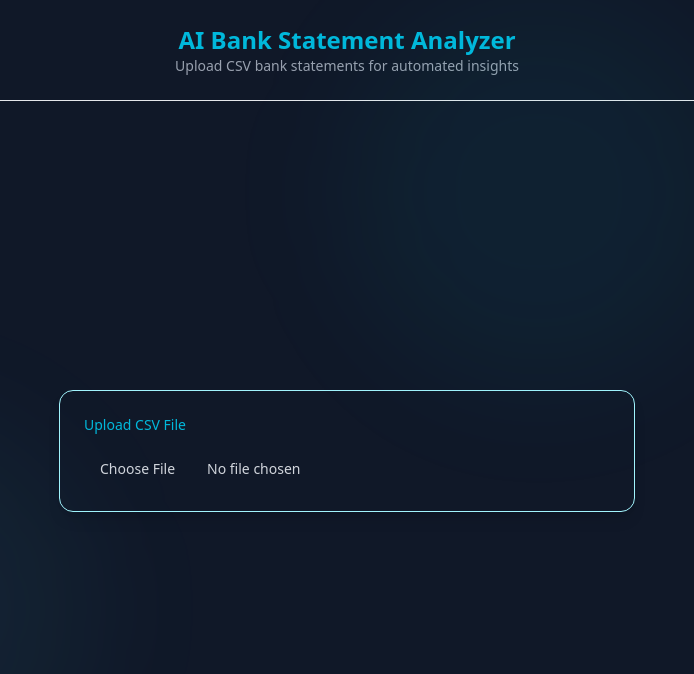
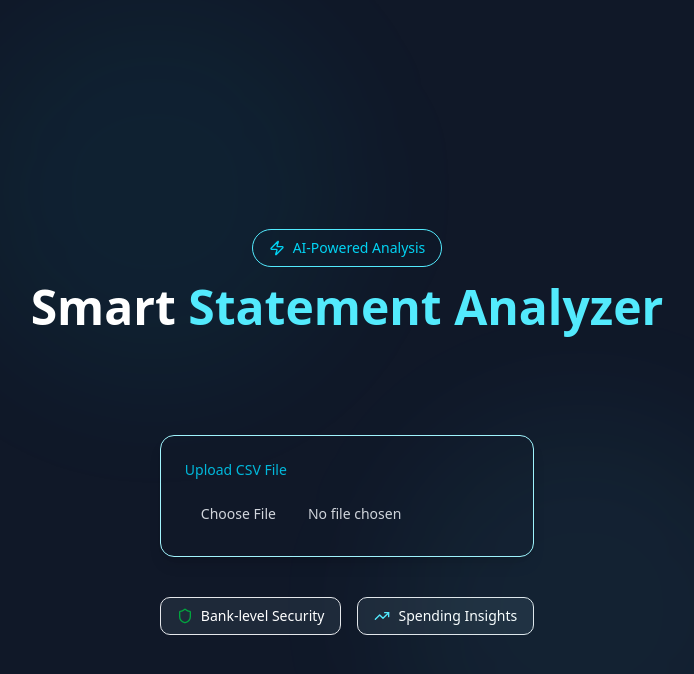
Before and after one commit to smundhra-svg/AI-financial-advisor, a React app in the folder frontend/: page / in a window 1280 px wide. Shown: the top 674 px of the page, without its empty margins (293-987 px from the left). Built offline with nearby package versions, Linux system fonts and the light colour scheme; the HTML template or start-up script is replaced by a standard one.

Commit message:
Ending the feature

```diff
--- a/frontend/src/Components/components/CategoryWiseChart.tsx
+++ b/frontend/src/Components/components/CategoryWiseChart.tsx
@@ -36,7 +36,8 @@ export function formattedDateToMonth(dateString:string){
 
 export function CategoryWiseChart({data}: CategoryWiseChartProps) {
     const navigate = useNavigate()
-  const { categories, summary } = data
+  const { data:categories, summary } = data
+  if(!categories.length) return null;
   const chartData = Object.entries(summary.categories as Record<string, number>).map(
     ([category, amount]) => ({
       category,
@@ -70,10 +71,10 @@ const year = new Date(categories[0].txnDate).getFullYear();
       <CardHeader>
         <CardTitle>Expense by Category</CardTitle>
         <CardDescription>{startingMonth} - {endingMonth}</CardDescription>
-        <button className="bg-white rounded-md w-45 h-10 p-2 text-black hover:bg-gray-400 cursor-pointer hover:w-47 hover:h-12 transition-all"
+        {/* <button className="bg-white rounded-md w-45 h-10 p-2 text-black hover:bg-gray-400 cursor-pointer hover:w-47 hover:h-12 transition-all"
         onClick={()=> navigate("/transactions")}>
           See All Transactions
-        </button>
+        </button> */}
       </CardHeader>
       <CardContent>
         <ChartContainer config={chartConfig}>
@@ -88,7 +89,7 @@ const year = new Date(categories[0].txnDate).getFullYear();
             <YAxis
               dataKey="category"
               type="category"
-              className="text-l"
+              className="text-md font-light"
               tickLine={false}
               tickMargin={10}
               axisLine={false}
--- a/frontend/src/Components/components/Loader.tsx
+++ b/frontend/src/Components/components/Loader.tsx
@@ -13,7 +13,7 @@ import { useNavigate } from "react-router"
 export function Loader() {
   const navigate = useNavigate();
   return (
-    <Empty className="bg-accent-foreground w-screen h-screen">
+    <Empty className="bg-primary w-screen h-screen">
       <EmptyHeader>
         <EmptyMedia variant="icon">
           <Spinner />
--- a/frontend/src/DTO/dashboard.dto.ts
+++ b/frontend/src/DTO/dashboard.dto.ts
@@ -20,7 +20,7 @@ export interface Summary{
 }
 
 export interface DashBoardData{
-    categories: CategoriesTransactions[],
+    data: CategoriesTransactions[],
     summary: Summary,
     insights: string
 }
--- a/frontend/src/hooks/DashboardContext.tsx
+++ b/frontend/src/hooks/DashboardContext.tsx
@@ -9,8 +9,8 @@ import { CategoriesTransactions, DashBoardData } from "DTO/dashboard.dto";
 import { fetchDashboardData } from "@service/dashboard.service";
 
 type DashboardContextType = {
-  data: CategoriesTransactions | null;
-  setData: React.Dispatch<React.SetStateAction<CategoriesTransactions | null>>;
+  data: DashBoardData | null;
+  setData: React.Dispatch<React.SetStateAction<DashBoardData | null>>;
   loading: boolean;
   error: string | null;
   loadDashboard: ()=> Promise<void>;
@@ -19,7 +19,7 @@ type DashboardContextType = {
 const DashboardContext = createContext<DashboardContextType | undefined>(undefined);
 
 export const DashboardProvider = ({ children }: { children: ReactNode }) => {
-  const [data, setData] = useState<CategoriesTransactions | null>(null);
+  const [data, setData] = useState<DashBoardData | null>(null);
   const [loading, setLoading] = useState(true);
   const [error, setError] = useState<string | null>(null);
 
--- a/frontend/src/pages/dashboardAnalytics.tsx
+++ b/frontend/src/pages/dashboardAnalytics.tsx
@@ -37,7 +37,7 @@ export function DashboardData() {
 
             const map = new Map<string,{ date: string; income: number; expense: number }>()
 
-                for (const txn of data.categories) {
+                for (const txn of data.data) {
                     const date = txn.txnDate
 
                     if (!map.has(date)) {
--- a/frontend/src/pages/fileUpload.tsx
+++ b/frontend/src/pages/fileUpload.tsx
@@ -2,6 +2,7 @@ import { useState } from "react";
 import axios from "axios";
 import { useNavigate } from "react-router";
 import { axiosClient } from "../api/axiosClient";
+import { Shield, TrendingUp ,Zap } from "lucide-react";
 
 const FileUpload = () => {
   const [file, setFile] = useState<File | null>(null);
@@ -72,23 +73,31 @@ const FileUpload = () => {
     };
 
   return (
-    <div className="min-h-screen bg-primary text-cyan-500 flex flex-col ">
+
+    <div className="min-h-screen bg-primary text-cyan-500 flex flex-col justify-center items-center">
       {/* Header */}
       {/* Background gradient effects */}
     <div className="absolute inset-0 gradient-radial pointer-events-none" />
-    <div className="absolute top-0 left-1/2 w-96 h-96 bg-cyan-400/5 rounded-full blur-3xl" />
-    <div className="absolute bottom-0 right-1/1.2 w-96 h-96 bg-cyan-300/5 rounded-full blur-3xl" />
-      <header className="px-8 py-6 border-b border-sidebar-border flex flex-col items-center">
-        <h1 className="text-2xl font-semibold">
-          AI Bank Statement Analyzer
-        </h1>
-        <p className="text-sm text-gray-400">
-          Upload CSV bank statements for automated insights
-        </p>
-      </header>
+    <div className="absolute top-0 left-1/5 w-96 h-96 bg-cyan-400/5 rounded-full blur-3xl" />
+    <div className="absolute bottom-0 right-1/6 w-96 h-96 bg-cyan-300/5 rounded-full blur-3xl" />
+
+       <div className="relative z-10 w-full px-4 py-16 max-w-2xl mx-auto space-y-10 mb-10">
+        <header className="text-center space-y-4">
+          <div className="inline-flex items-center gap-2 px-4 py-2 rounded-full bg-primary/10 border border-cyan-300">
+            <Zap className="w-4 h-4 text-cyan-400 text-glow-success" />
+            <span className="text-sm font-medium text-cyan-400">AI-Powered Analysis</span>
+          </div>
+
+          <h1 className="text-4xl md:text-5xl font-bold">
+            <span className="text-white">Smart </span>
+            <span className="text-gradient text-cyan-300">Statement Analyzer</span>
+          </h1>
+        </header>
+        </div>
 
       {/* Main */}
-      <main className="flex-1 flex items-center justify-center px-6">
+      <main className="flex items-center justify-center px-6 ">
+        <div>
         <div className="w-full max-w-xl bg-gunmetalLight rounded-xl p-6 shadow-lg border border-cyan-200">
           {/* File Input */}
           <label className="block mb-4 text-sm font-medium">
@@ -155,12 +164,24 @@ const FileUpload = () => {
 
               <button
               onClick={()=> navigate('/transactions')}
-                className="w-full bg-cyanBlue text-black py-2 rounded font-semibold hover:bg-sky-400 transition"
+                className="w-full bg-cyan-800 text-black py-2 rounded font-semibold hover:bg-cyan-300 transition"
               >
-                Generate Analysis
+                Launch Editing
               </button>
             </div>
           )}
+
+        </div>
+        <div className="flex flex-wrap justify-center gap-4 mt-10">
+          <div className="flex items-center gap-2 px-4 py-2 rounded-lg bg-gray-800 border border-border">
+            <Shield className="w-4 h-4 text-green-600  text-glow-success" />
+            <span className="text-sm text-white">Bank-level Security</span>
+          </div>
+          <div className="flex items-center gap-2 px-4 py-2 rounded-lg bg-gray-800  border border-border">
+            <TrendingUp className="w-4 h-4 text-cyan-300"/>
+            <span className="text-sm text-white">Spending Insights</span>
+          </div>
+        </div>
         </div>
       </main>
     </div>
--- a/frontend/src/pages/generate.tsx
+++ b/frontend/src/pages/generate.tsx
@@ -1,8 +1,10 @@
 import React from 'react';
 import { ArrowRight, Shield, TrendingUp,Zap } from 'lucide-react';
 import { Button } from '@components/components/ui/button';
+import { useNavigate } from 'react-router';
 
 const Generate = () => {
+  const navigate = useNavigate();
   return (
     <div className="min-h-screen bg-primary relative overflow-hidden flex items-center justify-center">
       <div className="absolute inset-0 gradient-radial pointer-events-none" />
@@ -22,7 +24,9 @@ const Generate = () => {
           </h1>
         </header>
         <div className='w-full h-auto mx-auto flex flex-wrap justify-center items-center'>
-        <Button className='w-98 h-12 text-base font-semibold bg-cyan-600 hover:bg-cyan-300/90 text-black neon-glow hover:neon-glow transition-all duration-300 disabled:opacity-50 disabled:neon-glow-subtle-none'>
+        <Button className='w-98 h-12 text-base font-semibold bg-cyan-600 hover:bg-cyan-300/90 text-black neon-glow hover:neon-glow transition-all duration-300 disabled:opacity-50 disabled:neon-glow-subtle-none
+        '
+        onClick={()=> navigate("/dashboard")}>
             Generate Analysis <ArrowRight className='text-black h-auto w-10'/>
         </Button>
         </div>
--- a/frontend/src/service/dashboard.service.ts
+++ b/frontend/src/service/dashboard.service.ts
@@ -2,9 +2,9 @@ import { axiosClient } from "../api/axiosClient";
 import { CategoriesTransactions, DashBoardData } from "DTO/dashboard.dto";
 
 
-export const fetchDashboardData = async(): Promise<CategoriesTransactions> => {
+export const fetchDashboardData = async(): Promise<DashBoardData> => {
     try {
-        const response = await axiosClient.get<CategoriesTransactions>("/generate");
+        const response = await axiosClient.get<DashBoardData>("/generate");
         console.log(response.data);
         return response.data;
     } catch (error) {
```
Also changed, not shown: 1 other file (tests, documents, lock files or other folders).
